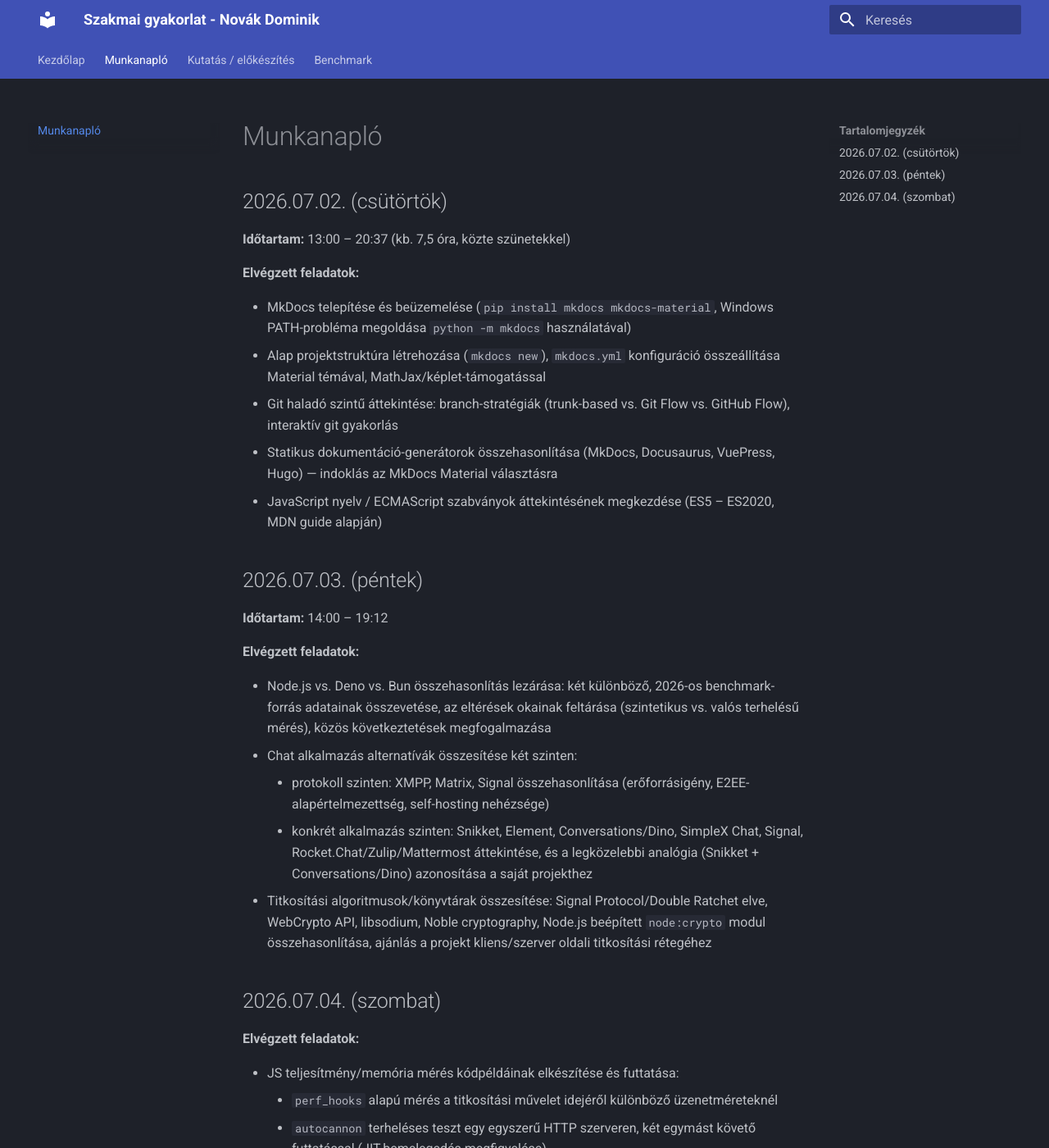
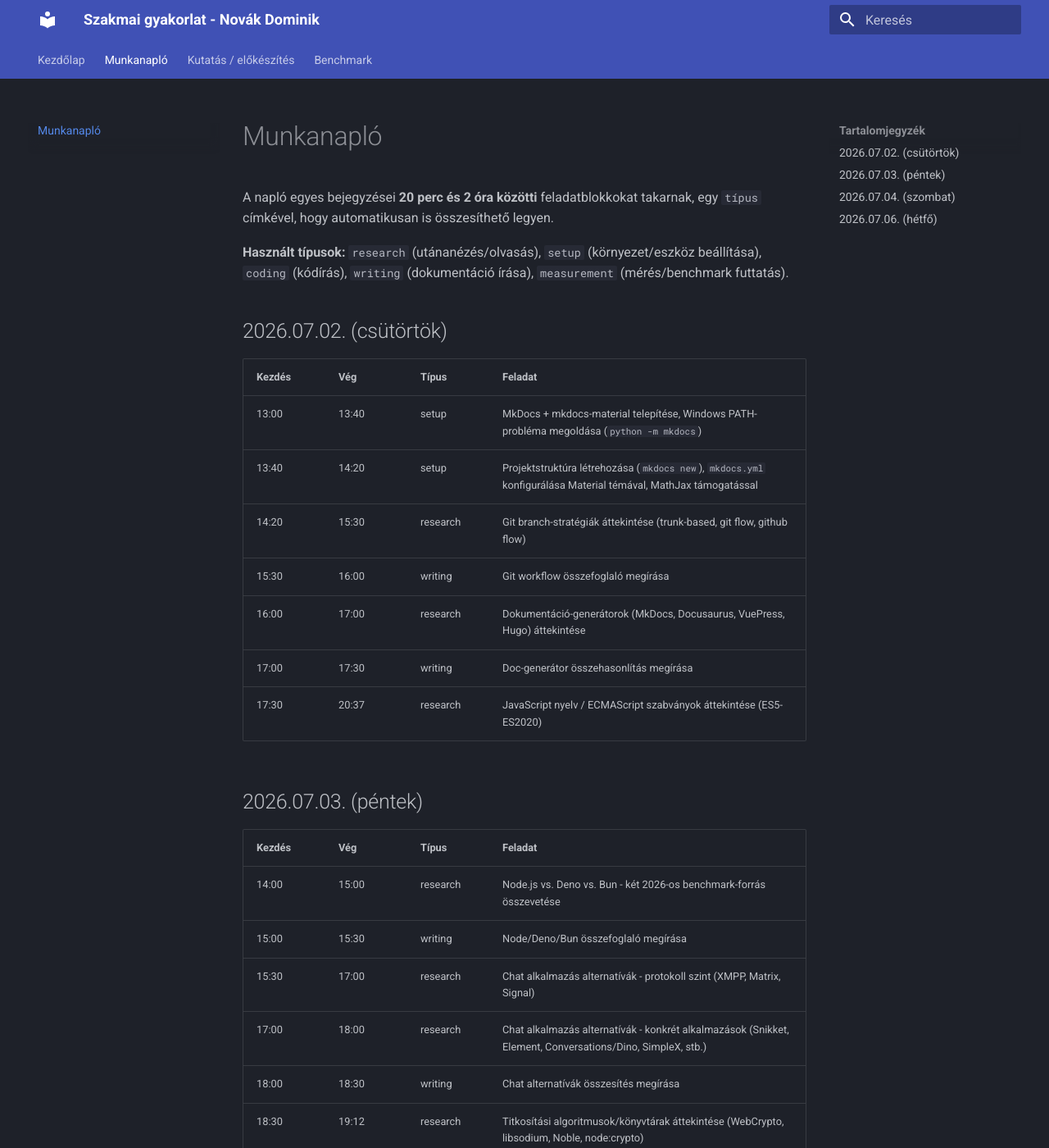
Before and after one commit to NDominikViktor/szak_gyak, an MkDocs documentation site: the page built from docs/worklog.md, in a window 1280 px wide and 1400 px high. Shown: the whole window at 82% size. Built offline with MkDocs 1.6.1 and Material for MkDocs 9.7.7, drawn with Linux system fonts in a browser that asks for light colours; some of the changed text lies outside the part shown.

Commit message:
docs: restructure work log with finer time granularity and task type tags

```diff
--- a/docs/worklog.md
+++ b/docs/worklog.md
@@ -1,57 +1,54 @@
 # Munkanapló
+
+A napló egyes bejegyzései **20 perc és 2 óra közötti** feladatblokkokat
+takarnak, egy `típus` címkével, hogy automatikusan is összesíthető legyen.
+
+**Használt típusok:** `research` (utánanézés/olvasás), `setup`
+(környezet/eszköz beállítása), `coding` (kódírás), `writing`
+(dokumentáció írása), `measurement` (mérés/benchmark futtatás).
 
 ## 2026.07.02. (csütörtök)
 
-**Időtartam:** 13:00 – 20:37 (kb. 7,5 óra, közte szünetekkel)
-
-**Elvégzett feladatok:**
-
-- MkDocs telepítése és beüzemelése (`pip install mkdocs mkdocs-material`,
-  Windows PATH-probléma megoldása `python -m mkdocs` használatával)
-- Alap projektstruktúra létrehozása (`mkdocs new`), `mkdocs.yml` konfiguráció
-  összeállítása Material témával, MathJax/képlet-támogatással
-- Git haladó szintű áttekintése: branch-stratégiák (trunk-based vs. Git Flow
-  vs. GitHub Flow), interaktív git gyakorlás
-- Statikus dokumentáció-generátorok összehasonlítása (MkDocs, Docusaurus,
-  VuePress, Hugo) — indoklás az MkDocs Material választásra
-- JavaScript nyelv / ECMAScript szabványok áttekintésének megkezdése
-  (ES5 – ES2020, MDN guide alapján)
+| Kezdés | Vég | Típus | Feladat |
+|---|---|---|---|
+| 13:00 | 13:40 | setup | MkDocs + mkdocs-material telepítése, Windows PATH-probléma megoldása (`python -m mkdocs`) |
+| 13:40 | 14:20 | setup | Projektstruktúra létrehozása (`mkdocs new`), `mkdocs.yml` konfigurálása Material témával, MathJax támogatással |
+| 14:20 | 15:30 | research | Git branch-stratégiák áttekintése (trunk-based, git flow, github flow) |
+| 15:30 | 16:00 | writing | Git workflow összefoglaló megírása |
+| 16:00 | 17:00 | research | Dokumentáció-generátorok (MkDocs, Docusaurus, VuePress, Hugo) áttekintése |
+| 17:00 | 17:30 | writing | Doc-generátor összehasonlítás megírása |
+| 17:30 | 20:37 | research | JavaScript nyelv / ECMAScript szabványok áttekintése (ES5-ES2020) |
 
 ## 2026.07.03. (péntek)
 
-**Időtartam:** 14:00 – 19:12
-
-**Elvégzett feladatok:**
-
-- Node.js vs. Deno vs. Bun összehasonlítás lezárása: két különböző, 2026-os
-  benchmark-forrás adatainak összevetése, az eltérések okainak feltárása
-  (szintetikus vs. valós terhelésű mérés), közös következtetések
-  megfogalmazása
-- Chat alkalmazás alternatívák összesítése két szinten:
-    - protokoll szinten: XMPP, Matrix, Signal összehasonlítása
-      (erőforrásigény, E2EE-alapértelmezettség, self-hosting nehézsége)
-    - konkrét alkalmazás szinten: Snikket, Element, Conversations/Dino,
-      SimpleX Chat, Signal, Rocket.Chat/Zulip/Mattermost áttekintése, és a
-      legközelebbi analógia (Snikket + Conversations/Dino) azonosítása a
-      saját projekthez
-- Titkosítási algoritmusok/könyvtárak összesítése: Signal Protocol/Double
-  Ratchet elve, WebCrypto API, libsodium, Noble cryptography, Node.js
-  beépített `node:crypto` modul összehasonlítása, ajánlás a projekt
-  kliens/szerver oldali titkosítási rétegéhez
+| Kezdés | Vég | Típus | Feladat |
+|---|---|---|---|
+| 14:00 | 15:00 | research | Node.js vs. Deno vs. Bun - két 2026-os benchmark-forrás összevetése |
+| 15:00 | 15:30 | writing | Node/Deno/Bun összefoglaló megírása |
+| 15:30 | 17:00 | research | Chat alkalmazás alternatívák - protokoll szint (XMPP, Matrix, Signal) |
+| 17:00 | 18:00 | research | Chat alkalmazás alternatívák - konkrét alkalmazások (Snikket, Element, Conversations/Dino, SimpleX, stb.) |
+| 18:00 | 18:30 | writing | Chat alternatívák összesítés megírása |
+| 18:30 | 19:12 | research | Titkosítási algoritmusok/könyvtárak áttekintése (WebCrypto, libsodium, Noble, node:crypto) |
 
 ## 2026.07.04. (szombat)
 
-**Elvégzett feladatok:**
+| Kezdés | Vég | Típus | Feladat |
+|---|---|---|---|
+| - | - | writing | Titkosítás összesítés véglegesítése |
+| - | - | coding | `perf_hooks` alapú titkosítási benchmark szkript megírása és futtatása |
+| - | - | coding | `autocannon` HTTP terheléses teszt szkript megírása és futtatása |
+| - | - | measurement | Eredmények rögzítése, értelmezése |
 
-- JS teljesítmény/memória mérés kódpéldáinak elkészítése és futtatása:
-    - `perf_hooks` alapú mérés a titkosítási művelet idejéről különböző
-      üzenetméreteknél
-    - `autocannon` terheléses teszt egy egyszerű HTTP szerveren, két
-      egymást követő futtatással (JIT-bemelegedés megfigyelése)
-- Ezzel a tanszéki előkészítő feladatlista technikai pontjai lezárultak
+## 2026.07.06. (hétfő)
 
-**Következő lépések:**
+| Kezdés | Vég | Típus | Feladat |
+|---|---|---|---|
+| - | - | setup | Repository szerkezet javítása, git history granuláris újraépítése (Conventional Commits, angol nyelv) |
+| - | - | setup | `requirements.txt` hozzáadása |
+| - | - | setup | GitHub Pages beállítása (`mkdocs gh-deploy`) |
+| - | - | writing | README és git-workflow dokumentáció frissítése a konzulensi visszajelzés alapján |
 
-- Az összegyűjtött anyagok végleges MkDocs oldalakká rendezése (folyamatban,
-  ez a dokumentáció maga)
-- Feltöltés a repóba, majd jelzés a konzulensnek
+!!! note "Megjegyzés a pontos időkről"
+    A 07.04. és 07.06. napok pontos óra:perc bontása utólag pontosítandó -
+    a táblázat szerkezete attól kezdve alkalmazandó, hogy valós időben,
+    munka közben vezetjük a naplót.
```
